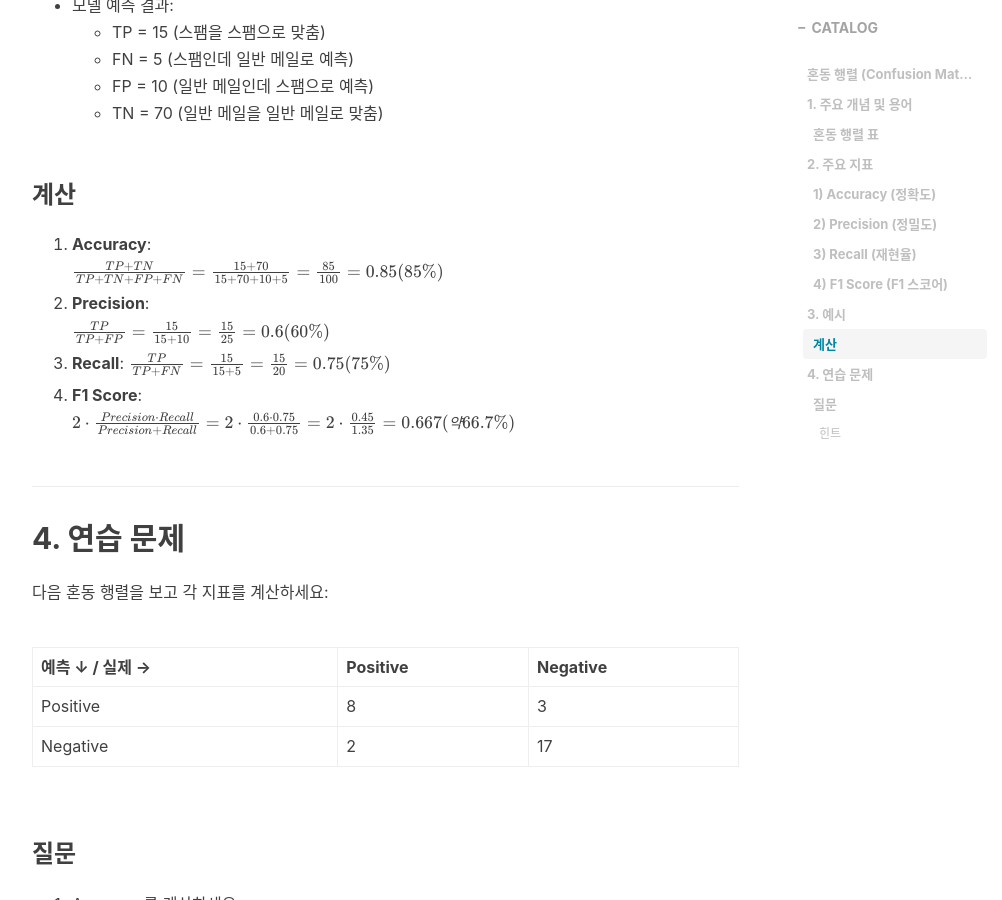
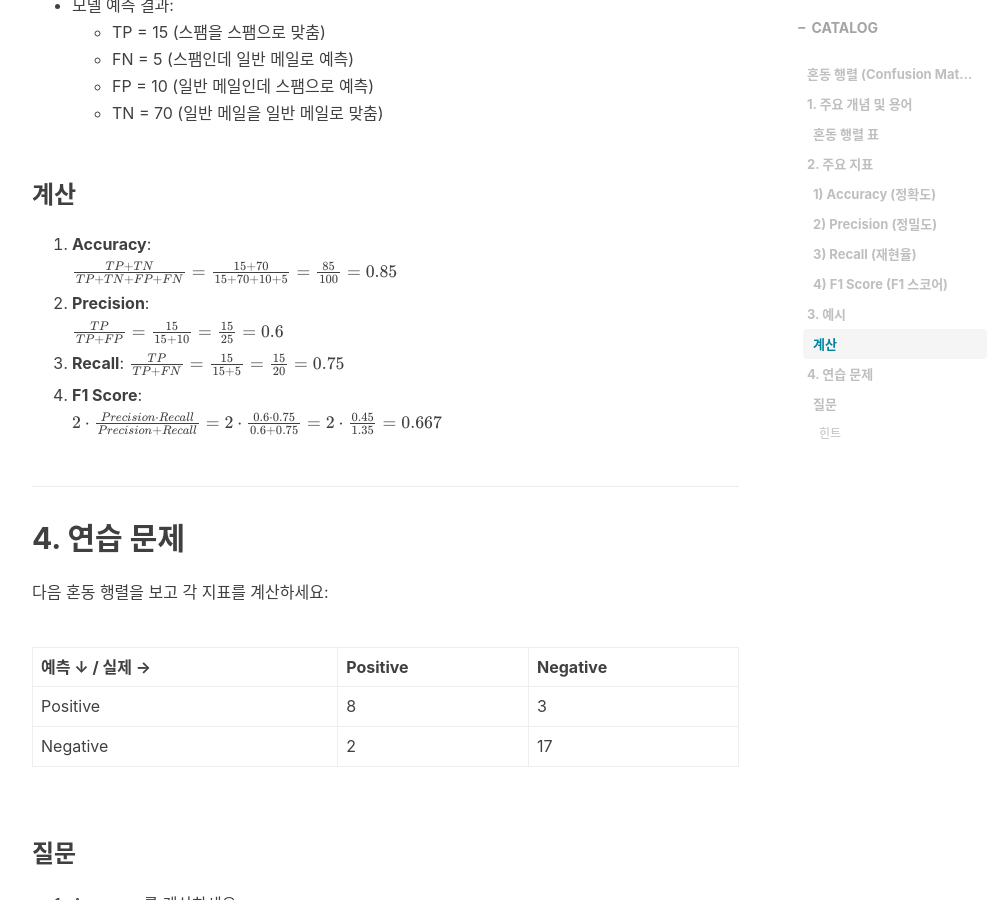
Before and after one commit to cbh456746/cbh456746.github.io, a Jekyll site: the page built from _posts/25-03-20-Confusion_matrix.md, in a window 1280 px wide and 900 px high, scrolled down 2375 px. Shown: the whole window, without its empty margins (233-1235 px from the left). Built offline with Jekyll 4.4.1, drawn with Linux system fonts in a browser that asks for light colours; nearby versions of some CDN libraries; formulas are drawn with MathJax 3; comment, search, counter and statistics services are not loaded.

Commit message:
Update 25-03-20-Confusion_matrix.md

```diff
--- a/_posts/25-03-20-Confusion_matrix.md
+++ b/_posts/25-03-20-Confusion_matrix.md
@@ -64,16 +64,16 @@ tags:
 
 ### 계산
 1. **Accuracy**:
-$\frac{TP + TN}{TP + TN + FP + FN} = \frac{15 + 70}{15 + 70 + 10 + 5} = \frac{85}{100} = 0.85 (85\%)$
+$\frac{TP + TN}{TP + TN + FP + FN} = \frac{15 + 70}{15 + 70 + 10 + 5} = \frac{85}{100} = 0.85$
 
 2. **Precision**:
-$\frac{TP}{TP + FP} = \frac{15}{15 + 10} = \frac{15}{25} = 0.6 (60\%)$
+$\frac{TP}{TP + FP} = \frac{15}{15 + 10} = \frac{15}{25} = 0.6$
 
 3. **Recall**:
-$\frac{TP}{TP + FN} = \frac{15}{15 + 5} = \frac{15}{20} = 0.75 (75\%)$
+$\frac{TP}{TP + FN} = \frac{15}{15 + 5} = \frac{15}{20} = 0.75$
 
 5. **F1 Score**:
-$2 \cdot \frac{Precision \cdot Recall}{Precision + Recall} = 2 \cdot \frac{0.6 \cdot 0.75}{0.6 + 0.75} = 2 \cdot \frac{0.45}{1.35} = 0.667 (약 66.7\%)$
+$2 \cdot \frac{Precision \cdot Recall}{Precision + Recall} = 2 \cdot \frac{0.6 \cdot 0.75}{0.6 + 0.75} = 2 \cdot \frac{0.45}{1.35} = 0.667$
 
 ## 4. 연습 문제
 다음 혼동 행렬을 보고 각 지표를 계산하세요:
```
